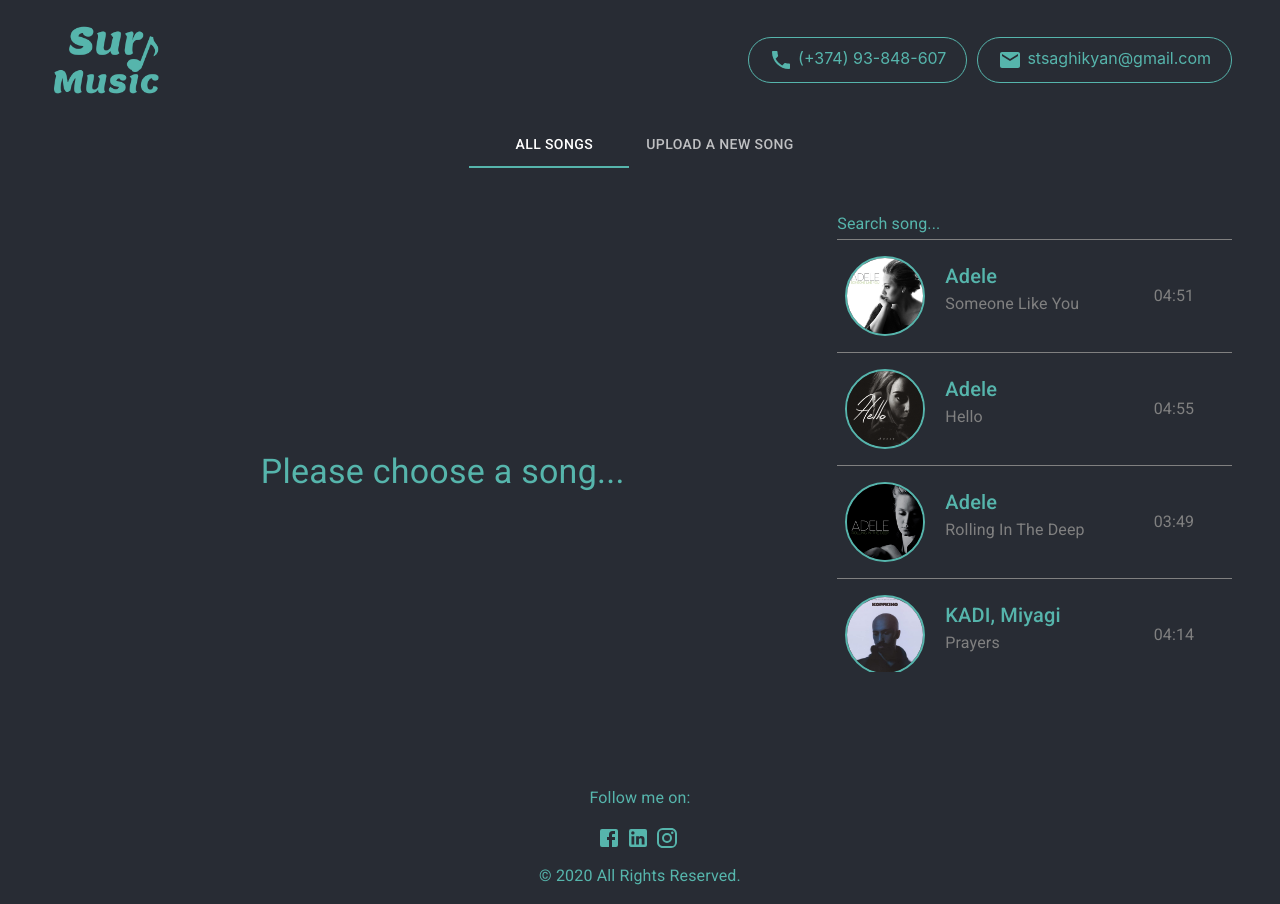
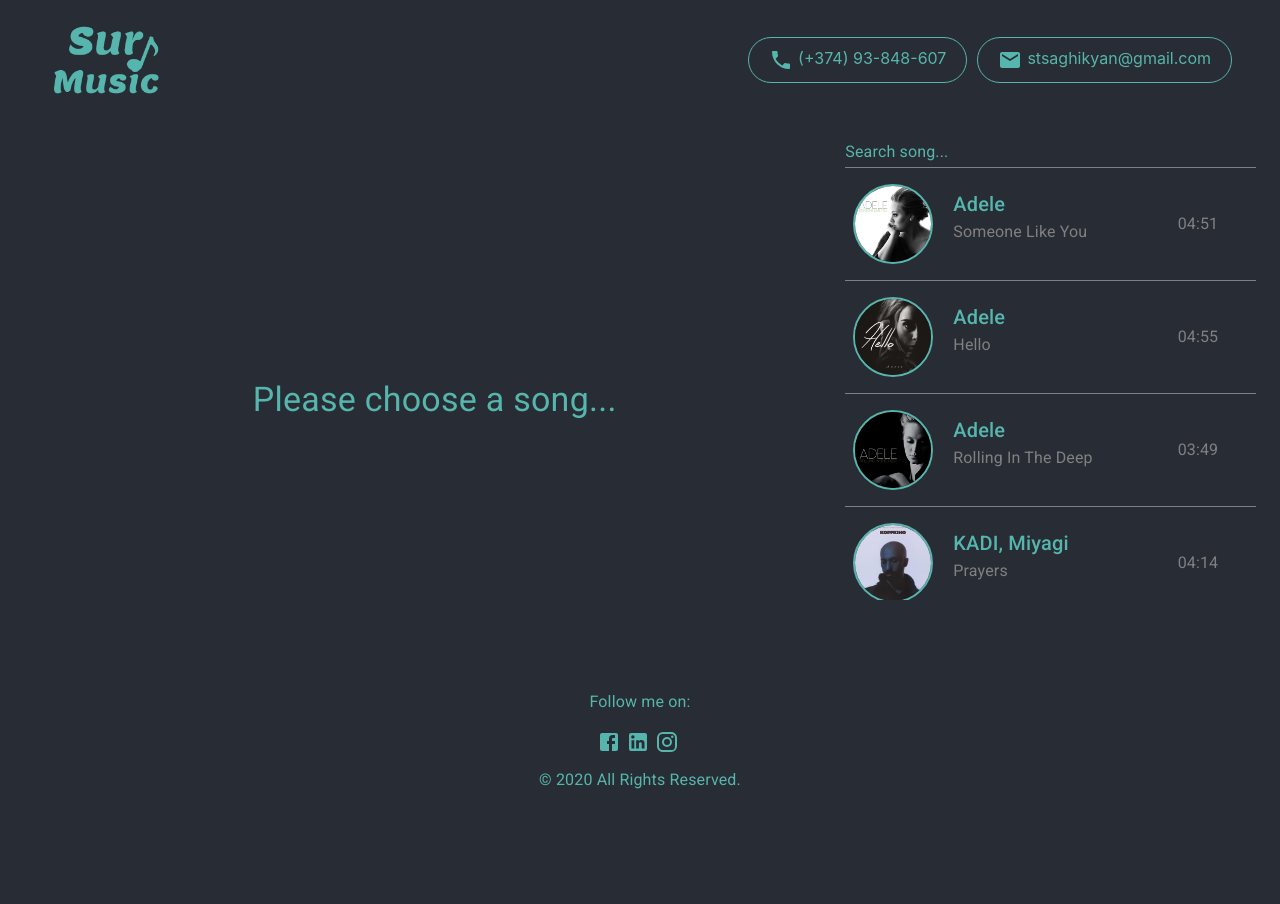
Before and after one commit to suren-tsaghikyan/sur-music-app, a React (Create React App) app: page / in a window 1280 px wide. After the commit the page ends 808 px from the top, so only its background shows below. Built offline with nearby package versions, Linux system fonts and the light colour scheme.

Commit message:
transform rotate

```diff
--- a/src/App.css
+++ b/src/App.css
@@ -114,9 +114,9 @@ header {
 
 @keyframes rotate {
   from {
-    transform: rotate(0deg);
+    /* transform: rotate(0deg); */
   }
   to {
-    transform: rotate(359deg);
+    transform: rotate(360deg);
   }
 }
--- a/src/App.js
+++ b/src/App.js
@@ -9,54 +9,14 @@ import store from "./store/Reducers";
 import Grid from '@material-ui/core/Grid';
 import Header from "./components/Header";
 import Footer from "./components/Footer";
-import AppBar from '@material-ui/core/AppBar';
-import Tabs from '@material-ui/core/Tabs';
-import Tab from '@material-ui/core/Tab';
-
-function TabPanel(props) {
-    const { children, value, index, ...other } = props;
-
-    return (
-        <div
-            role="tabpanel"
-            hidden={value !== index}
-            id={`simple-tabpanel-${index}`}
-            aria-labelledby={`simple-tab-${index}`}
-            {...other}
-        >
-            {value === index && (
-                <Box p={3}>{children}</Box>
-            )}
-        </div>
-    );
-}
-
-function a11yProps(index) {
-    return {
-        id: `simple-tab-${index}`,
-        'aria-controls': `simple-tabpanel-${index}`,
-    };
-}
 
 
 const App = () => {
-    const [value, setValue] = React.useState(0);
-
-    const handleChange = (event, newValue) => {
-        setValue(newValue);
-    };
     return (
         <Provider store={store}>
             <Box component="div">
                 <Container>
                     <Header />
-                    <AppBar position="static">
-                        <Tabs value={value} onChange={handleChange} centered>
-                        <Tab label="All Songs" {...a11yProps(0)} />
-                        <Tab label="Upload a new song" {...a11yProps(1)} />
-                        </Tabs>
-                    </AppBar>
-                    <TabPanel value={value} index={0}>
                         <Grid container alignItems="center">
                             <Grid item lg={8} xs={12}>
                                 <Player />
@@ -65,10 +25,6 @@ const App = () => {
                                 <PlayLists />
                             </Grid>
                         </Grid>
-                    </TabPanel>
-                    <TabPanel value={value} index={1}>
-                        Upload
-                    </TabPanel>
                     <Footer />
                 </Container>
             </Box>
--- a/src/components/Player.jsx
+++ b/src/components/Player.jsx
@@ -1,5 +1,5 @@
 import Box from "@material-ui/core/Box";
-import React from "react";
+import React, { useRef } from "react";
 import Grid from '@material-ui/core/Grid';
 import { makeStyles } from '@material-ui/core/styles';
 import Avatar from '@material-ui/core/Avatar';
@@ -63,6 +63,32 @@ const Player = () => {
         }, 500);
     }
 
+    const avatarRef = useRef();
+
+    const getRotationValue = () => {
+        var st = window.getComputedStyle(avatarRef.current, null);
+        var tr = st.getPropertyValue("-webkit-transform") ||
+                st.getPropertyValue("-moz-transform") ||
+                st.getPropertyValue("-ms-transform") ||
+                st.getPropertyValue("-o-transform") ||
+                st.getPropertyValue("transform") ||
+                "FAIL";
+
+        var values = tr.split('(')[1].split(')')[0].split(',');
+        var a = values[0];
+        var b = values[1];
+
+        var scale = Math.sqrt(a*a + b*b);
+        var sin = b/scale;
+        return Math.round(Math.atan2(b, a) * (180/Math.PI));
+    }
+
+    const pauseSong = () => {
+        const angle = getRotationValue();
+        avatarRef.current.style.transform = `rotate(${angle}deg)`
+        dispatch(PauseSong())
+    }
+
 
     return (
         <Box component="div" mt={10}>
@@ -70,7 +96,7 @@ const Player = () => {
                 <Grow in={slideIn}>
                     <Grid container spacing={5} justify="center">
                         <Grid item lg={12} xs={12}>
-                            <Avatar alt="Remy Sharp" variant="rounded" src={activeSong.img} className={`${classes.large} ${!paused && 'animateImage'}`} />
+                            <Avatar ref={avatarRef} alt="Remy Sharp" variant="rounded" src={activeSong.img} className={`${classes.large} ${!paused && 'animateImage'}`} />
                         </Grid>
                         <Grid item lg={10} xs={12}>
                             <Box component="div" className={classes.songDetailsActions}>
@@ -83,7 +109,7 @@ const Player = () => {
                                         autoPlay
                                         src={activeSong.src}
                                         onEnded={() => handleEnded(activeSongIndex)}
-                                        onPause={() => dispatch(PauseSong())}
+                                        onPause={pauseSong}
                                         onPlay={() => dispatch(PlaySong())}
                                     />
                                 </Box>
```
Also changed, not shown: 1 other file (tests, documents, lock files or other folders).
